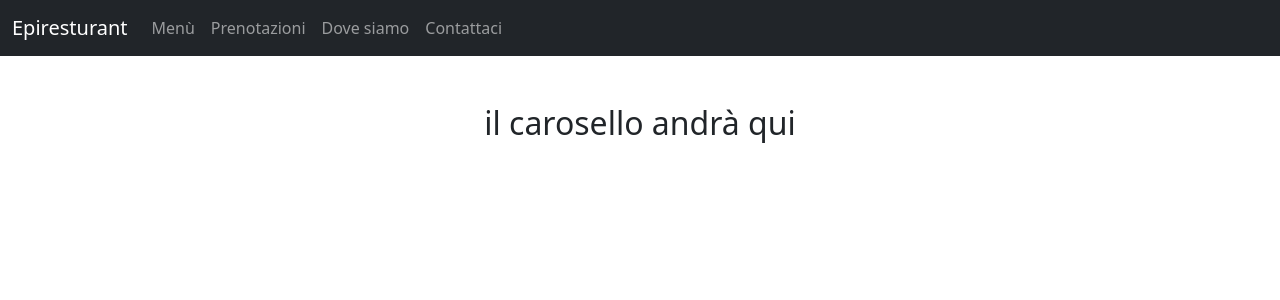
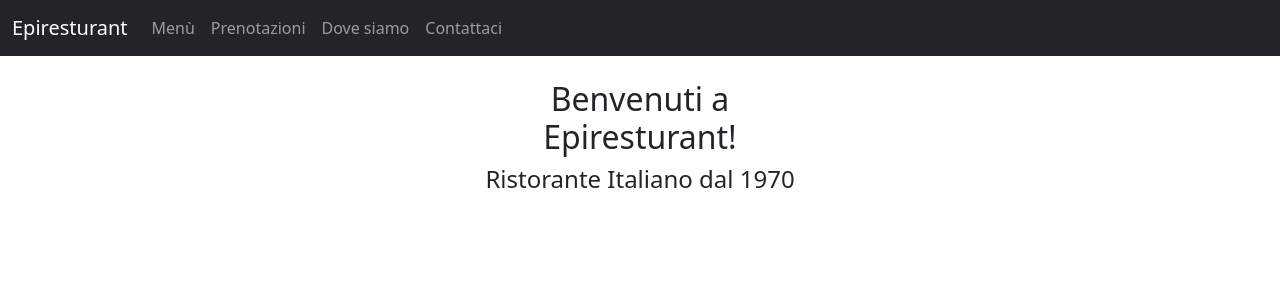
Before and after one commit to Pietroro98/episturant, a React (Create React App) app: page / in a window 1280 px wide. Shown: the top 300 px of the page. Built offline with nearby package versions, Linux system fonts and the light colour scheme.

Commit message:
funzione map dinamica

```diff
--- a/src/App.js
+++ b/src/App.js
@@ -1,7 +1,8 @@
-import logo from './logo.svg';
+
 import './App.css';
 import 'bootstrap/dist/css/bootstrap.min.css'; //importo bootstrap per farlo funzionare
 import CustomNavbar from './components/CustomNavbar';
+import Home from './components/Home';
 
 
 function App() {
@@ -11,7 +12,7 @@ function App() {
       <CustomNavbar/>
     </header>
     <main>
-    <h2 className='text-center mt-5'>il carosello andrà qui</h2>
+    <Home/>
     </main>
     </div>
   );
--- /dev/null
+++ b/src/components/Home.jsx
@@ -0,0 +1,40 @@
+import { Container, Row, Col, Carousel } from "react-bootstrap";
+// import pastasciutte from '../Data/mnu.json'
+
+const Home = function () {
+  return (
+    <Container>
+      <Row className="justify-content-center">
+        <Col xs={12} md={6} lg={4} className="text-center my-4">
+          <h2>Benvenuti a Epiresturant!</h2>
+          <h4>Ristorante Italiano dal 1970</h4>
+        </Col>
+      </Row>
+      <Row className="justify-content-center">
+        <Col xs={12} md={6} lg={4}>
+          <Carousel>
+
+
+            {/* {pastasciutte.map((pasta) =>{
+        return (
+            <Carousel.Item>
+              <img className="w-100" src={pasta.image} alt="pasta pic"></img>
+                <Carousel.Caption>
+                <h3>{pasta.name}</h3>
+                <p>
+                {pasta.description}
+                </p>
+              </Carousel.Caption>
+            </Carousel.Item>
+        )
+    })}  */}
+
+
+          </Carousel>
+        </Col>
+      </Row>
+    </Container>
+  );
+};
+
+export default Home;
```
